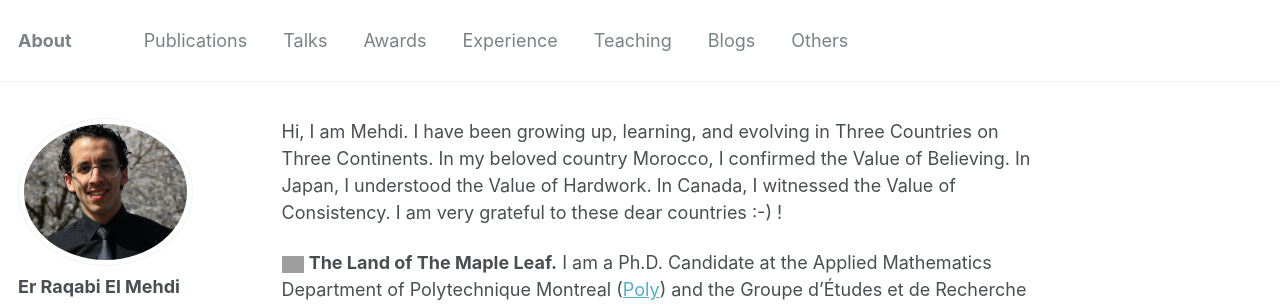
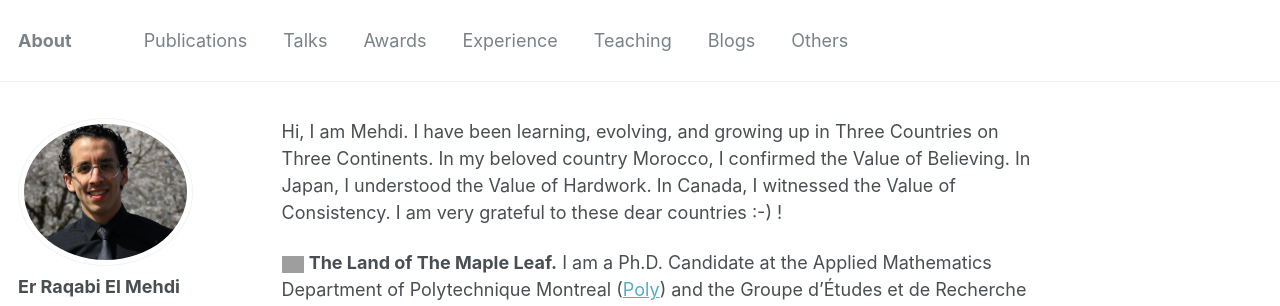
Before and after one commit to RqbMedi/rqbmedi.github.io, a Jekyll site: the page built from _pages/about.md, in a window 1280 px wide and 900 px high. Shown: the top 306 px of the window. Built offline with Jekyll 4.4.1, drawn with Linux system fonts in a browser that asks for light colours; some web fonts are replaced; grey boxes are pictures that could not be loaded.

```diff
--- a/_pages/about.md
+++ b/_pages/about.md
@@ -8,7 +8,7 @@ redirect_from:
   - /about.html
 ---
 
-Hi, I am Mehdi. I have been growing up, learning, and evolving in Three Countries on Three Continents. In my beloved country Morocco, I confirmed the Value of Believing. In Japan, I understood the Value of Hardwork. In Canada, I witnessed the Value of Consistency. I am very grateful to these dear countries :-) !
+Hi, I am Mehdi. I have been learning, evolving, and growing up in Three Countries on Three Continents. In my beloved country Morocco, I confirmed the Value of Believing. In Japan, I understood the Value of Hardwork. In Canada, I witnessed the Value of Consistency. I am very grateful to these dear countries :-) !
 
 <img alt="Canada" src="http://purecatamphetamine.github.io/country-flag-icons/3x2/CA.svg" width="22" height="22"/> **The Land of The Maple Leaf.** I am a Ph.D. Candidate at the Applied Mathematics Department of Polytechnique Montreal ([Poly](https://www.polymtl.ca/)) and the Groupe d'Études et de Recherche en Analyse des Décisions ([Gerad](https://www.gerad.ca/en)), advised by Professors [El Hallaoui Issmaïl](https://www.polymtl.ca/expertises/el-hallaoui-issmail) & [Soumis François](https://www.polymtl.ca/expertises/soumis-francois). I specialize in large-scale optimization from several perspectives: *solver* (commercial, open-source, etc.), *metaheuristics* (local search, simulated annealing, etc.), *exact* (decompositions, branch-and-price, etc.), and *learning* (supervised, unsupervised, etc.). My Research is generously supported by the Fonds de recherche du Québec - Nature et Technologie ([FRQNT](https://frq.gouv.qc.ca/en/)), the Institut de Valorisation des Données ([IVADO](https://ivado.ca/en/)), and the [OCP Group](https://www.ocpgroup.ma/).
 
```
